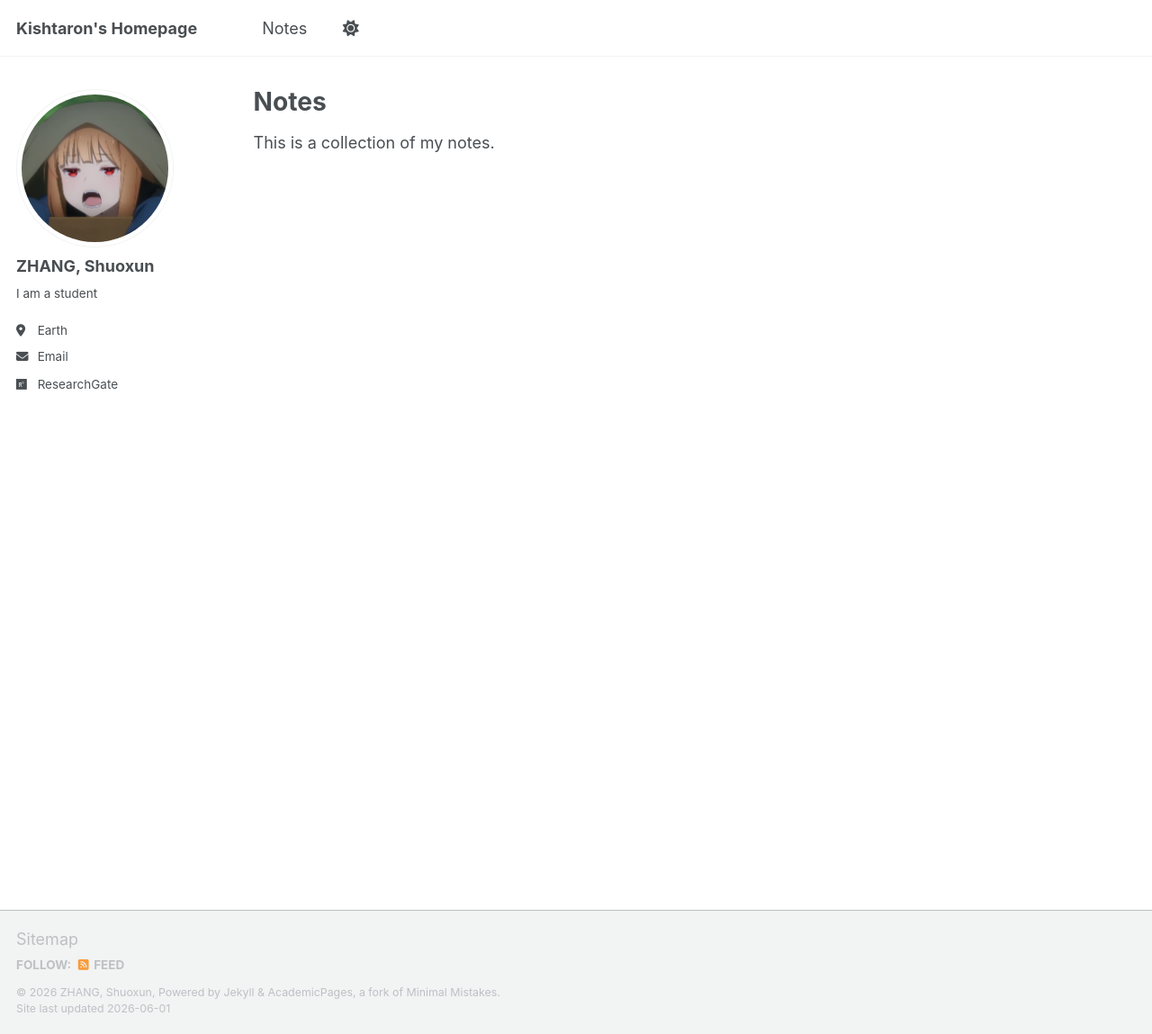
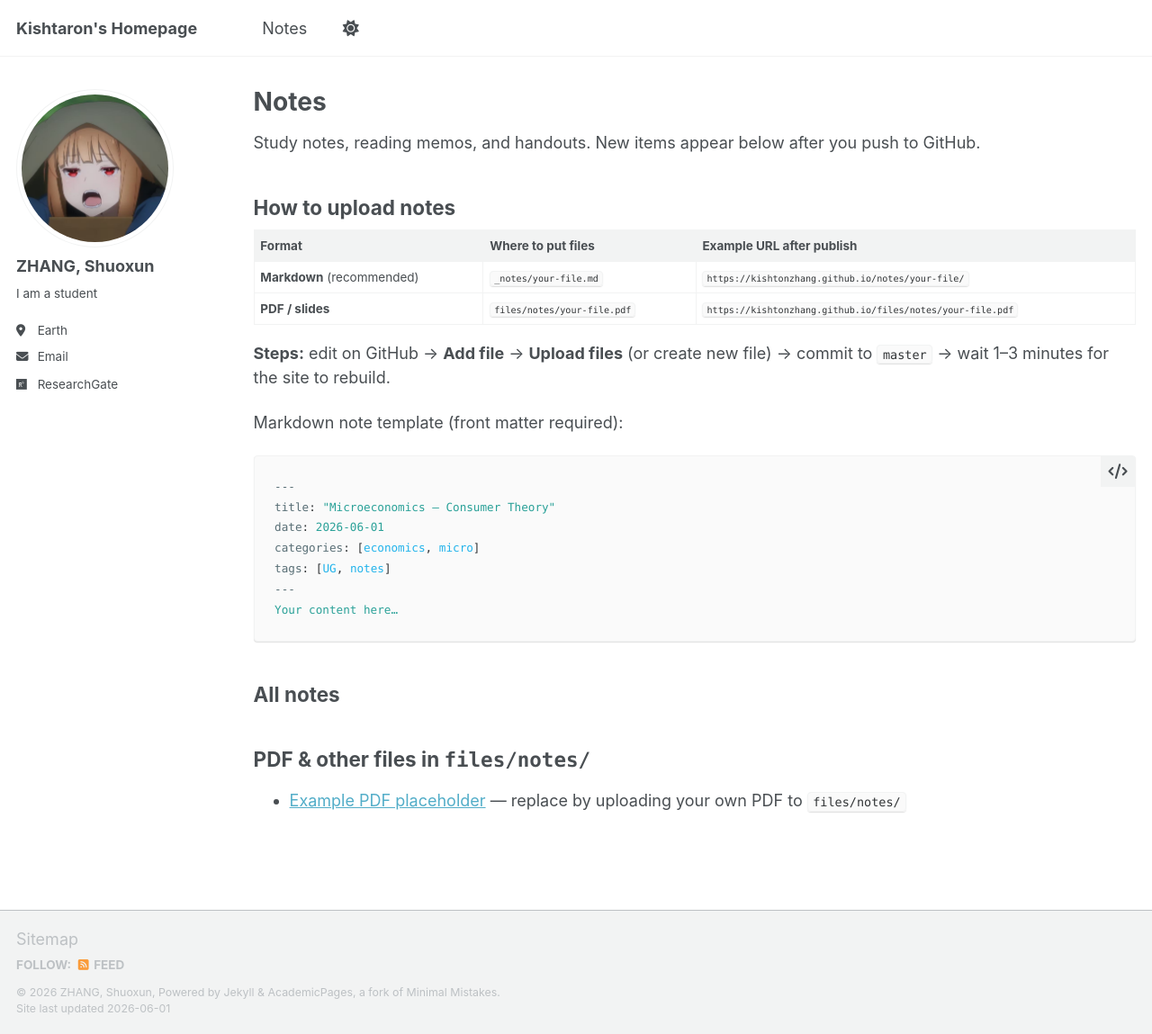
Before and after one commit to Kishtonzhang/Kishtonzhang.github.io, a Jekyll site: the page built from _pages/notes.md, in a window 1280 px wide and 1149 px high. Shown: the whole window at 90% size. Built offline with Jekyll 4.4.1, drawn with Linux system fonts in a browser that asks for light colours; a script bundle is joined from its source files by our own code; library files that are not in the unit come from our copies.

Commit message:
Improve Notes page with upload instructions

````diff
--- a/_pages/notes.md
+++ b/_pages/notes.md
@@ -7,8 +7,35 @@ author_profile: true
 
 {% include base_path %}
 
-This is a collection of my notes.
+Study notes, reading memos, and handouts. New items appear below after you push to GitHub.
+
+## How to upload notes
+
+| Format | Where to put files | Example URL after publish |
+|--------|-------------------|---------------------------|
+| **Markdown** (recommended) | `_notes/your-file.md` | `https://kishtonzhang.github.io/notes/your-file/` |
+| **PDF / slides** | `files/notes/your-file.pdf` | `https://kishtonzhang.github.io/files/notes/your-file.pdf` |
+
+**Steps:** edit on GitHub → **Add file** → **Upload files** (or create new file) → commit to `master` → wait 1–3 minutes for the site to rebuild.
+
+Markdown note template (front matter required):
+
+```yaml
+---
+title: "Microeconomics — Consumer Theory"
+date: 2026-06-01
+categories: [economics, micro]
+tags: [UG, notes]
+---
+Your content here…
+```
+
+## All notes
 
 {% for post in site.notes %}
   {% include archive-single.html %}
 {% endfor %}
+
+## PDF & other files in `files/notes/`
+
+- [Example PDF placeholder]({{ '/files/notes/README.pdf' | relative_url }}) — replace by uploading your own PDF to `files/notes/`
````
